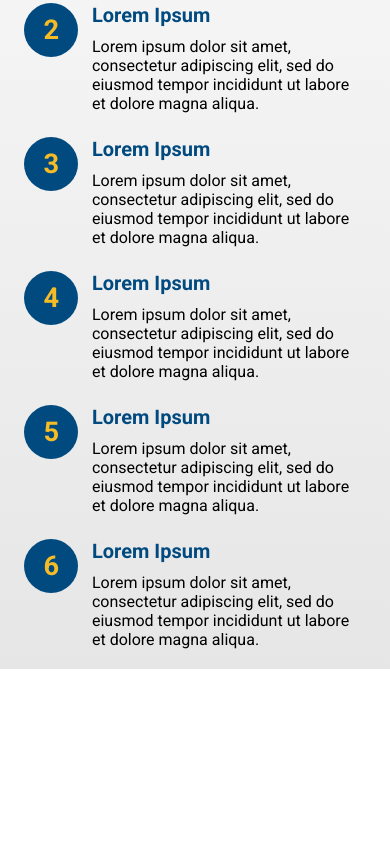
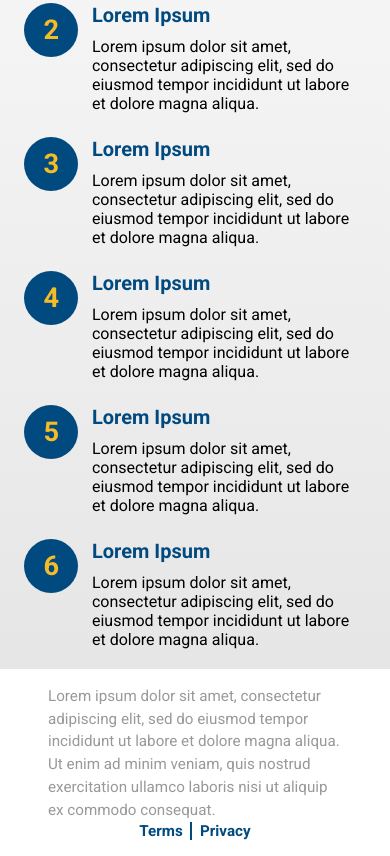
Before and after one commit to herambnaria-Rave/herambnaria-Rave.github.io, a website: page index.html in a window 390 px wide. Shown: the part 1013-1869 px from the top of the page. Before the commit the page ends 1698 px from the top, so only its background shows below. Drawn offline with Linux system fonts and the light colour scheme.

Commit message:
Create footer and make responsive

```diff
--- /dev/null
+++ b/app/scss/_footer.scss
@@ -0,0 +1,54 @@
+.footer {
+  padding: 1em 1.5em;
+  .footer-content {
+    display: flex;
+    flex-direction: column;
+    .footer-message {
+      font-size: 0.95em;
+      color: $greyText;
+      line-height: 1.5;
+    }
+    .footer-links {
+      list-style: none;
+      text-align: center;
+      padding-left: 0;
+      font-size: 0;
+      white-space: nowrap;
+      li {
+        font-size: 0.95rem;
+        display: inline;
+        padding-left: 0.5em;
+        padding-right: 0.5em;
+        border-right: 2px solid $blue;
+        &:last-child {
+          border-width: 0;
+        }
+      }
+      a {
+        color: $blue;
+        font-weight: bold;
+        text-decoration: none;
+      }
+    }
+  }
+}
+@media only screen and (min-width: 768px) {
+  .footer {
+    .footer-content {
+      flex-direction: row;
+      align-items: center;
+      .footer-message {
+        margin-right: 1.5em;
+      }
+    }
+  }
+}
+@media only screen and (min-width: 1024px) {
+  .footer {
+    .footer-content {
+      .footer-message {
+        margin-right: 2em;
+      }
+    }
+  }
+}
--- a/app/scss/_promo-list.scss
+++ b/app/scss/_promo-list.scss
@@ -4,6 +4,7 @@
     display: flex;
     flex-wrap: wrap;
     padding: 0;
+    margin: 0;
     li {
       flex: 0 0 100%;
     }
--- a/app/scss/_variables.scss
+++ b/app/scss/_variables.scss
@@ -5,3 +5,4 @@ $white: #ffffff;
 $grey: #9b9b9b;
 $greyDark: #4a4a4a;
 $greyBgLight: #e6e6e6;
+$greyText: #999999;
--- a/app/scss/style.scss
+++ b/app/scss/style.scss
@@ -10,6 +10,7 @@
 @import 'btn-banner';
 @import 'main-container';
 @import 'promo-list';
+@import 'footer';
 body {
   font-family: 'Roboto', sans-serif;
   font-size: 16px;
--- a/index.html
+++ b/index.html
@@ -152,6 +152,21 @@
         </div>
       </div>
     </section>
+    <footer class="footer">
+      <div class="container">
+        <div class="footer-content">
+          <div class="footer-message">
+            Lorem ipsum dolor sit amet, consectetur adipiscing elit, sed do eiusmod tempor
+            incididunt ut labore et dolore magna aliqua. Ut enim ad minim veniam, quis nostrud
+            exercitation ullamco laboris nisi ut aliquip ex commodo consequat.
+          </div>
+          <ul class="footer-links">
+            <li><a href="#">Terms</a></li>
+            <li><a href="#">Privacy</a></li>
+          </ul>
+        </div>
+      </div>
+    </footer>
     <script src="dist/js/search.js"></script>
     <script src="dist/js/floatingLabel.js"></script>
   </body>
```
Also changed, not shown: dist/css/style.css, 1 other file.
